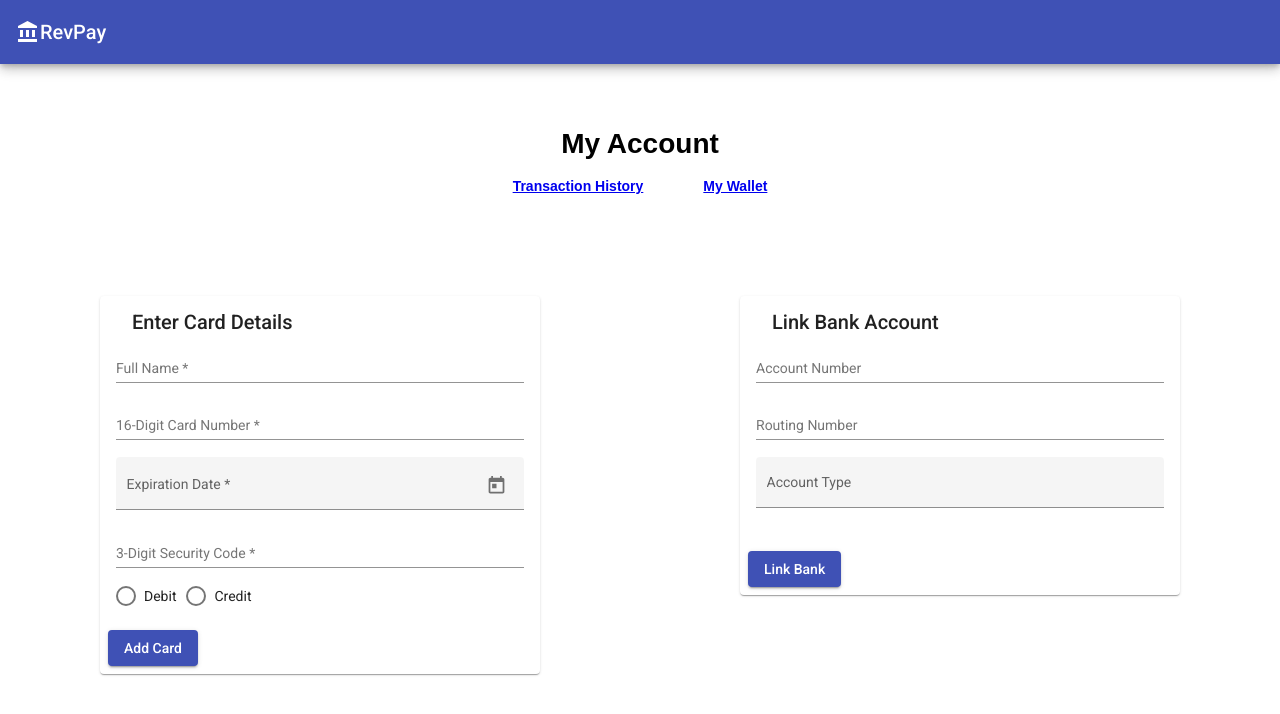
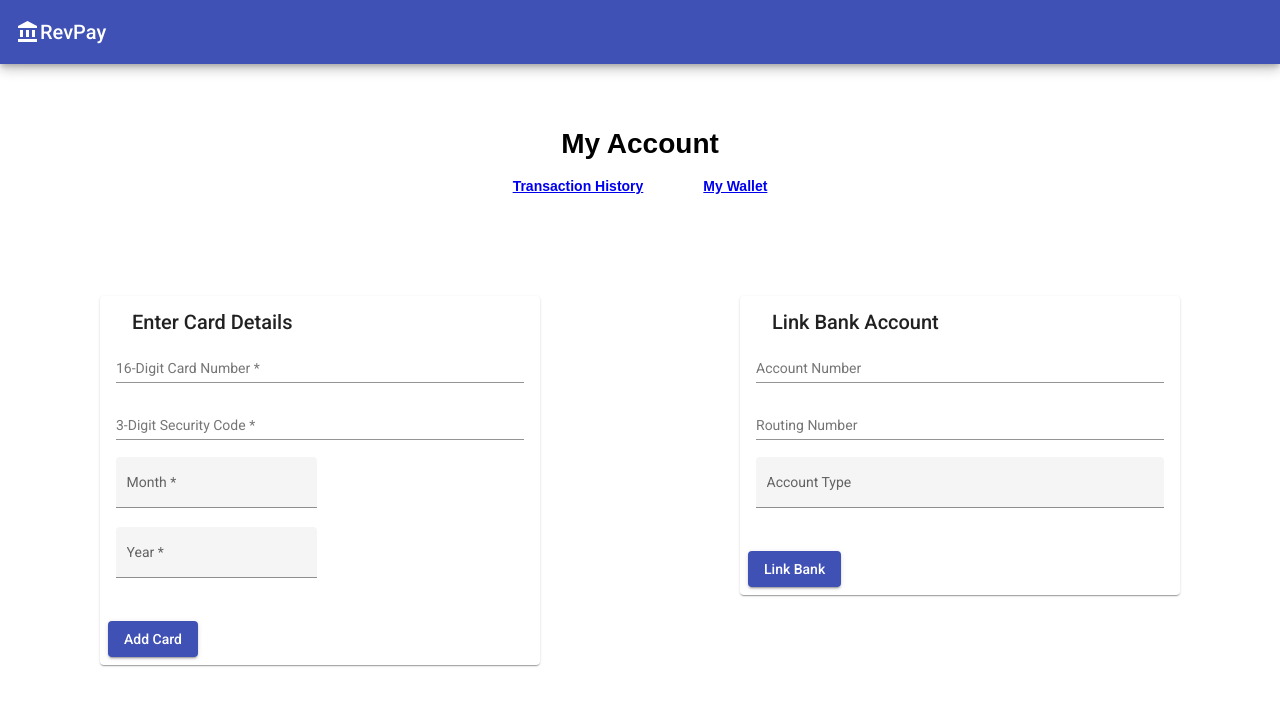
Before and after one commit to mdiazelt/RevPay-Banking-Project, an Angular app in the folder frontend/: page /personal in a window 1280 px wide. Shown: the top 714 px of the page. Built offline with nearby package versions, Linux system fonts and the light colour scheme.

Commit message:
added logic to persist to the wallet for credit info

```diff
--- a/frontend/src/app/components/personal-account/personal-account.component.html
+++ b/frontend/src/app/components/personal-account/personal-account.component.html
@@ -1,9 +1,7 @@
-
-
 <!-- <div routerLinkActive="active-link" [routerLinkActiveOptions]="{exact:true}">
 <a routerLink="/personal/personal-transaction-history">Transaction History</a>
 </div> -->
-<div class = "header">
+<div class="header">
     <h1>My Account</h1>
     <div>
         <a [routerLink]="['/personal/transaction-history']"> Transaction History</a>
@@ -20,35 +18,56 @@
                 </mat-card-title>
             </mat-card-header>
             <mat-card-content>
-                        <div>
+                <!-- <div>
                             <mat-form-field class="full-width">
                                 <input formControlName="name" matInput placeholder="Full Name">
                             </mat-form-field>
+                        </div> -->
+                <div>
+                    <mat-form-field class="full-width">
+                        <input formControlName="number" matInput type="text" maxlength="16"
+                            placeholder="16-Digit Card Number" (keypress)="numbersOnly($event)">
+                    </mat-form-field>
+                </div>
+                <div>
+                    <!-- <mat-form-field class="full-width" appearance="fill">
+                                <mat-label>Expiration Date</mat-label>
+                                <input formControlName="date" matInput [matMonthYearpicker]="picker" (keypress)="numbersOnly($event)">
+                                <mat-datepicker-toggle matSuffix [for]="picker"></mat-datepicker-toggle>
+                                <mat-month-year-picker #picker></mat-month-year-picker>
+                            </mat-form-field> -->
+
                 </div>
                 <div>
                     <mat-form-field class="full-width">
-                                <input formControlName="number" matInput placeholder="16-Digit Card Number" (keypress)="numbersOnly($event)">
+                        <input formControlName="security" matInput type="text" placeholder="3-Digit Security Code"
+                            (keypress)="numbersOnly($event)">
                     </mat-form-field>
                 </div>
-                        <div>
-                            <mat-form-field class="full-width" appearance="fill">
-                                <mat-label>Expiration Date</mat-label>
-                                <input formControlName="date" matInput [matDatepicker]="picker" (keypress)="numbersOnly($event)">
-                                <mat-datepicker-toggle matSuffix [for]="picker"></mat-datepicker-toggle>
-                                <mat-datepicker #picker></mat-datepicker>
+                <div class="input-text-div">
+                    <mat-form-field class="mat-fields" appearance="fill">
+                        <mat-label>Month</mat-label>
+                        <input class="input-texts" matInput type="text" name="expiry" id="expiry" maxlength="2"
+                            pattern="(0[1-9]|1[0-2])" (keypress)="numbersOnly($event)"
+                            formControlName="expirationMonth" />
                     </mat-form-field>
                 </div>
-                        <div>
-                            <mat-form-field class="full-width">
-                                <input formControlName="security" matInput placeholder="3-Digit Security Code" (keypress)="numbersOnly($event)">
+
+
+                <div class="input-text-div">
+                    <mat-form-field class="mat-fields" appearance="fill">
+                        <mat-label>Year</mat-label>
+                        <input class="input-texts" matInput type="text" name="expiry" id="expiry" maxlength="4"
+                            (keypress)="numbersOnly($event)" formControlName="expirationYear" />
                     </mat-form-field>
                 </div>
-                        <div>
+
+                <!-- <div>
                             <mat-radio-group formControlName="cardType" class="margin-left" color="primary">
                                 <mat-radio-button value="debit"> Debit </mat-radio-button>
                                 <mat-radio-button value="credit"> Credit </mat-radio-button>
                             </mat-radio-group>
-                        </div>
+                        </div> -->
             </mat-card-content>
             <mat-card-actions>
                 <button (click)="submittedCard()" mat-raised-button color="primary">
@@ -56,7 +75,10 @@
                 </button>
             </mat-card-actions>
             <p *ngIf="addCard">Your card has been added!</p>
+
+
         </mat-card>
+
     </form>
     <form [formGroup]="bankForm" class="form-container">
         <mat-card class="col-md-6">
@@ -79,12 +101,8 @@
                 <div>
                     <mat-form-field class="full-width" appearance="fill">
                         <mat-label>Account Type</mat-label>
-                                <input type="text"
-                                       placeholder="Select Account"
-                                       aria-label="Account Type"
-                                       matInput
-                                       [formControl]="myControl"
-                                       [matAutocomplete]="auto">
+                        <input type="text" placeholder="Select Account" aria-label="Account Type" matInput
+                            [formControl]="myControl" [matAutocomplete]="auto">
                         <mat-autocomplete #auto="matAutocomplete">
                             <mat-option *ngFor="let option of options1" [value]="option">
                                 {{option}}
@@ -102,7 +120,7 @@
         </mat-card>
     </form>
 </section>
-
+<!-- <app-personal-wallet [savedCards]="savedCards"></app-personal-wallet> -->
 <!-- <section class="card">
     <form>
         <h2>Enter Card Details</h2>
--- a/frontend/src/app/components/personal-account/personal-account.component.ts
+++ b/frontend/src/app/components/personal-account/personal-account.component.ts
@@ -1,10 +1,13 @@
-import { Component, OnInit } from '@angular/core';
+import { Component, EventEmitter, OnInit, Output } from '@angular/core';
 import { ActivatedRoute,Router,ParamMap } from '@angular/router';
-import { FormBuilder, FormControl, Validators } from '@angular/forms';
+import { FormBuilder, FormControl, FormGroup, Validators } from '@angular/forms';
 import {FloatLabelType} from '@angular/material/form-field';
 import { Card } from 'src/app/models/card';
 import { PersonalAddCreditCardService } from 'src/app/services/personal-add-credit-card.service'
 import { AuthService } from 'src/app/services/auth.service';
+import { formatDate } from '@angular/common';
+import { PersonalWalletComponent } from '../personal-wallet/personal-wallet.component';
+
 
 @Component({
   selector: 'app-personal-account',
@@ -22,17 +25,28 @@ export class PersonalAccountComponent implements OnInit {
 
   card: Card;
   userId: number;
+  id:number;
 
+  //@Output() cardCreated = new EventEmitter<Card>();
 
   savedCards: Card[] = [];
 
-  cardForm = this._formBuilder.group({
-    name:['', Validators.required, Validators.minLength(3)],
-    number:['', Validators.required, Validators.maxLength(16)],
-    date:['', Validators.required],
-    security:['', Validators.required, Validators.minLength(3)],
-    cardType:['']
-  })
+  // cardForm = this._formBuilder.group({
+  //   name:['', Validators.required, Validators.minLength(3)],
+  //   number:['', Validators.required, Validators.maxLength(16)],
+  //   expirationMonth: new FormControl('', [Validators.required]),
+  //   expirationYear: new FormControl('', [Validators.required]),
+  //   security:['', Validators.required, Validators.minLength(3)],
+  //   //cardType:['']
+  // })
+
+  cardForm = new FormGroup({
+    //fullName: new FormControl('', [Validators.required, Validators.minLength(3)]),
+    number: new FormControl('', [Validators.required, Validators.maxLength(16)]),
+    security: new FormControl('', [Validators.required, Validators.minLength(3)]),
+    expirationMonth: new FormControl('', [Validators.required]),
+    expirationYear: new FormControl('', [Validators.required])
+  });
 
   constructor(private personalAddCreditCardService: PersonalAddCreditCardService, private authService: AuthService, private _formBuilder:FormBuilder, private route: ActivatedRoute, private router:Router){}
 
@@ -43,8 +57,11 @@ export class PersonalAccountComponent implements OnInit {
     console.log('loggedInUserId:', userId);
 
     if (userId) {
-      const date = parseInt(this.cardForm.controls.date.value || '');
-      const expirationDate: Date = new Date(date - 1, 1);
+      const expirationMonth = parseInt(this.cardForm.controls.expirationMonth.value || '');
+      const expirationYear = parseInt(this.cardForm.controls.expirationYear.value || '');
+      const expirationDate: Date = new Date(expirationYear, expirationMonth - 1, 1);
+      const formattedExpiration = formatDate(expirationDate, 'MM-yyyy', 'en-US');
+      console.log('Formatted expiration:', formattedExpiration);
 
       const card: Card = {
         id: 0,
@@ -60,7 +77,10 @@ export class PersonalAccountComponent implements OnInit {
           console.log(response);
           console.log('Credit card POST complete:', response);
           console.log("Credit card information: ", card);
+          this.savedCards.push(card);
+          console.log('Formatted expiration:', formattedExpiration);
         },
+
         error: (error) => {
           console.log(error);
           console.log('Credit card POST failed:', error);
@@ -118,4 +138,5 @@ export class PersonalAccountComponent implements OnInit {
   // showTransactions(){
   // this.router.navigate(['overview'], {relativeTo:this.route});
   // }
+
 }
```
Lines whose indentation alone changed are shown as unchanged.
